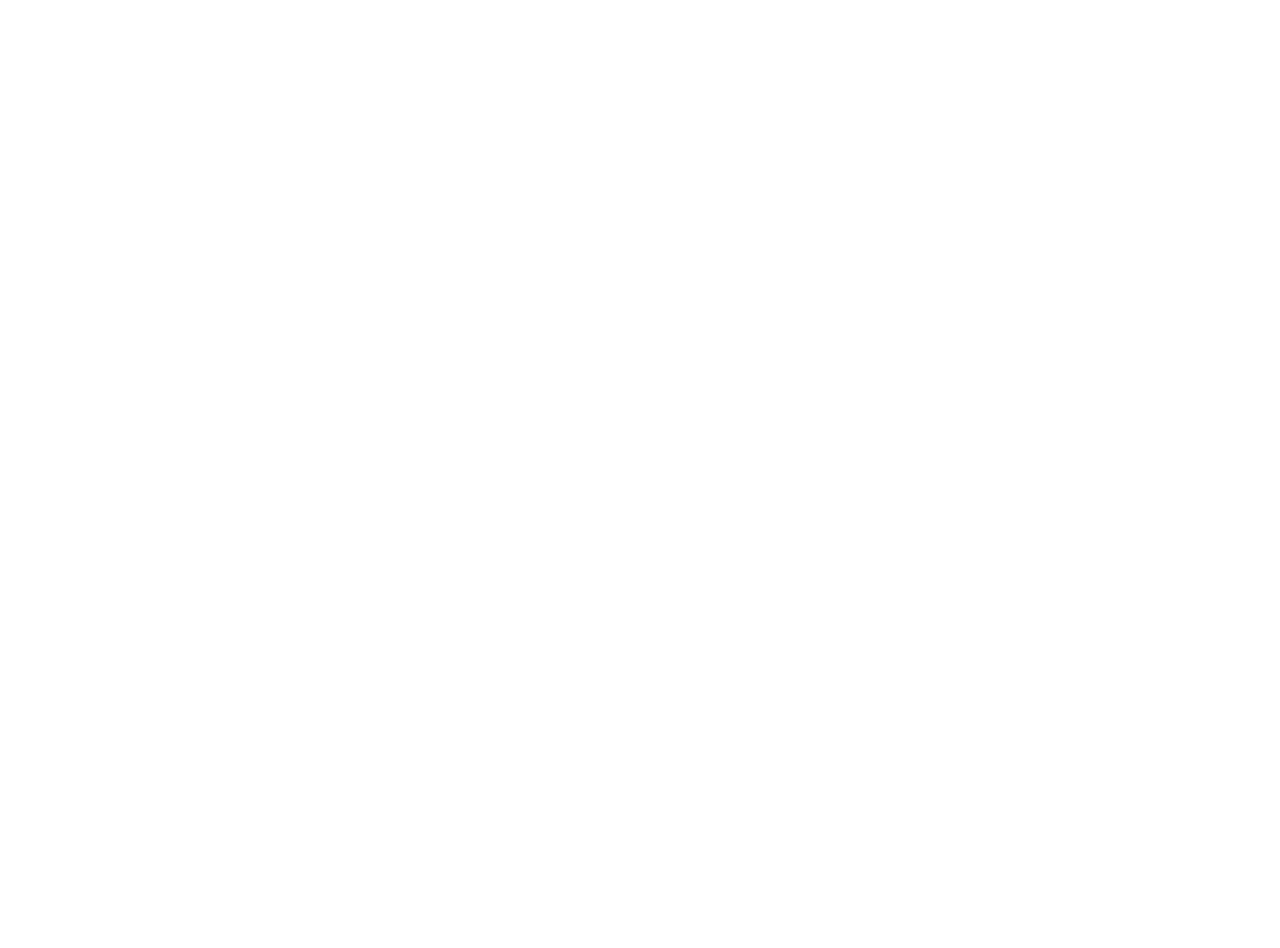
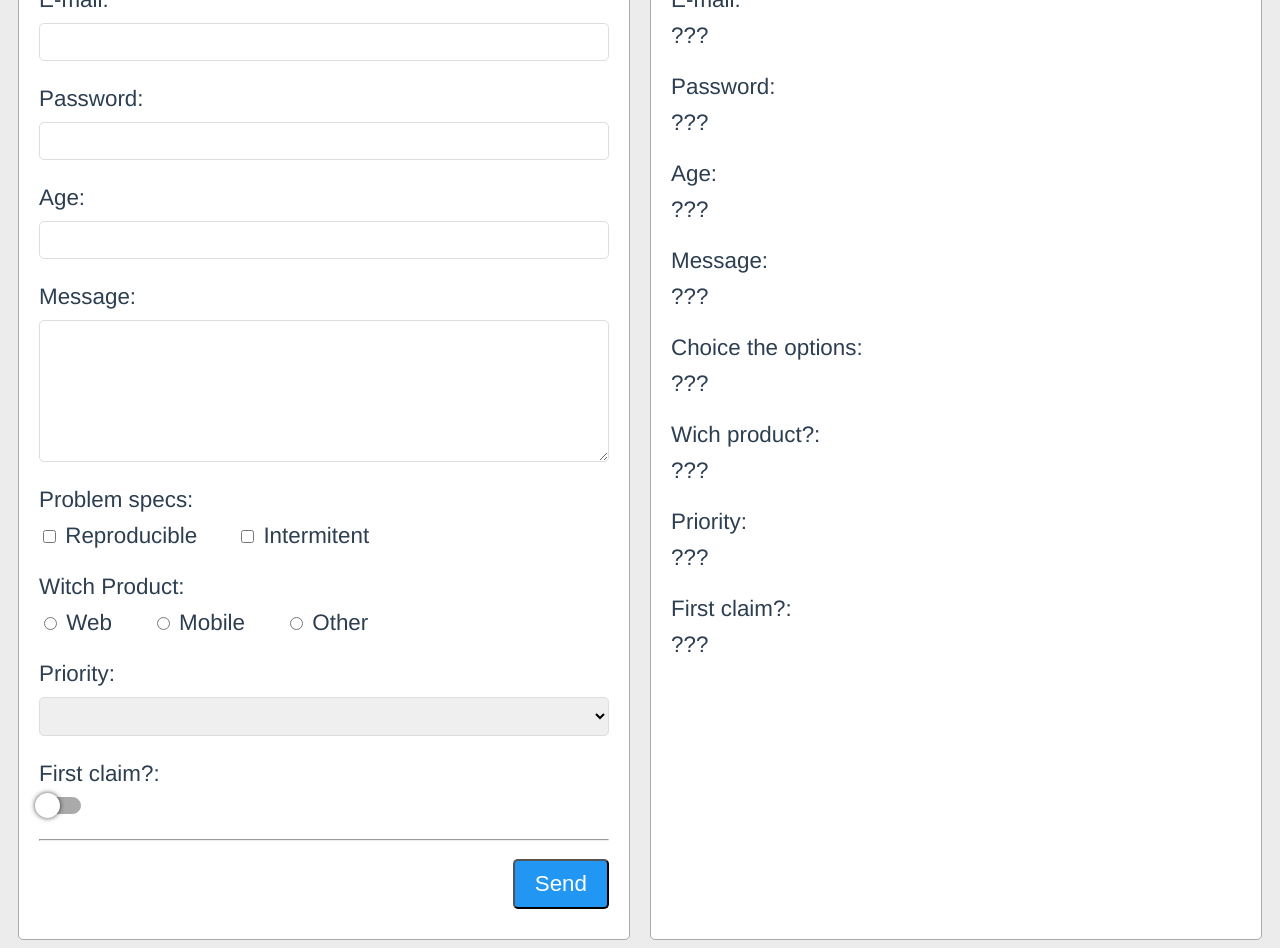
Before and after one commit to pedrosales/VueJS, a Vue app in the folder forms/fomrs-01/: page / in a window 1280 px wide. Shown: the part 180-1128 px from the top of the page. Before the commit the page ends 800 px from the top, so only its background shows below. Built offline with nearby package versions, Linux system fonts and the light colour scheme.

Commit message:
inicial project forms

```diff
--- a/forms/fomrs-01/src/App.vue
+++ b/forms/fomrs-01/src/App.vue
@@ -1,10 +1,146 @@
 <template>
-  <div id="app"></div>
+  <div id="app">
+    <h1>Register you claim</h1>
+    <div class="content">
+      <form class="panel">
+        <div class="header">Form</div>
+        <Label name="E-mail">
+          <input type="text" />
+        </Label>
+        <Label name="Password">
+          <input type="password" />
+        </Label>
+        <Label name="Age">
+          <input type="number" />
+        </Label>
+        <Label name="Message">
+          <textarea name cols="30" rows="5"></textarea>
+        </Label>
+        <Label name="Problem specs">
+          <span class="mr-4">
+            <input type="checkbox" value="reproducible" /> Reproducible
+          </span>
+          <span>
+            <input type="checkbox" value="intermitent" /> Intermitent
+          </span>
+        </Label>
+        <Label name="Witch Product">
+          <span class="mr-4">
+            <input type="radio" /> Web
+          </span>
+          <span class="mr-4">
+            <input type="radio" /> Mobile
+          </span>
+          <span>
+            <input type="radio" /> Other
+          </span>
+        </Label>
+        <Label name="Priority">
+          <select name id>
+            <option></option>
+          </select>
+        </Label>
+        <Label name="First claim?">
+          <SwitchSelector />
+        </Label>
+        <hr />
+        <button>Send</button>
+      </form>
+      <div class="panel">
+        <div class="header">Result</div>
+        <Label name="E-mail">
+          <span>???</span>
+        </Label>
+        <Label name="Password">
+          <span>???</span>
+        </Label>
+        <Label name="Age">
+          <span>???</span>
+        </Label>
+        <Label name="Message">
+          <span>???</span>
+        </Label>
+        <Label name="Choice the options">
+          <span>???</span>
+        </Label>
+        <Label name="Wich product?">
+          <span>???</span>
+        </Label>
+        <Label name="Priority">
+          <span>???</span>
+        </Label>
+        <Label name="First claim?">
+          <span>???</span>
+        </Label>
+      </div>
+    </div>
+  </div>
 </template>
 
 <script>
-export default {};
+import SwitchSelector from "./components/SwitchSelector.vue";
+import Label from "./components/Label.vue";
+
+export default {
+  name: "app",
+  components: { SwitchSelector, Label },
+};
 </script>
 
 <style>
+body {
+  background-color: #ececec;
+}
+
+#app {
+  font-family: "Avenir", Helvetica, Arial, sans-serif;
+  -webkit-font-smoothing: antialiased;
+  -moz-osx-font-smoothing: grayscale;
+  text-align: center;
+  color: #2c3e50;
+
+  display: flex;
+  flex-direction: column;
+}
+
+.content {
+  display: flex;
+}
+
+.panel {
+  flex: 1;
+  background-color: #fff;
+  margin: 0px 10px;
+  padding: 20px;
+  border: 1px solid #aaa;
+  border-radius: 5px;
+}
+
+.panel .header {
+  width: 100%;
+  background-color: #ddd;
+  padding: 10px 0px;
+  border-radius: 5px;
+  font-size: 1.4rem;
+}
+
+#app form button {
+  float: right;
+  margin: 10px 0px;
+  padding: 10px 20px;
+  font-size: 1.4rem;
+  border-radius: 5px;
+  color: #fff;
+  background-color: #2196f3;
+}
+
+#app h1 {
+  font-weight: 200;
+  margin: 20px;
+  padding: 0;
+}
+
+.mr-4 {
+  margin-right: 40px;
+}
 </style>
--- /dev/null
+++ b/forms/fomrs-01/src/components/Label.vue
@@ -0,0 +1,41 @@
+<template>
+  <div class="label">
+    <label>{{ name }}:</label>
+    <div class="element">
+      <slot></slot>
+    </div>
+  </div>
+</template>
+
+<script>
+export default {
+  props: ["name"],
+};
+</script>
+
+<style scoped>
+.label {
+  display: flex;
+  flex-direction: column;
+  align-items: flex-start;
+  margin: 15px 0px;
+  font-size: 1.4rem;
+}
+
+.element {
+  display: flex;
+  align-self: stretch;
+  margin: 10px 0px;
+}
+
+input,
+textarea,
+select {
+  flex: 1;
+  font-size: 1.4rem;
+  outline: none;
+  border: 1px solid #ddd;
+  border-radius: 5px;
+  padding: 5px 10px;
+}
+</style>
--- /dev/null
+++ b/forms/fomrs-01/src/components/SwitchSelector.vue
@@ -0,0 +1,56 @@
+<template>
+  <div class="switch" @click="on = !on" :class="{on, off: !on }">
+    <div v-if="on" class="button"></div>
+    <div v-else class="button"></div>
+  </div>
+</template>
+
+<script>
+export default {
+  data() {
+    return {
+      on: false,
+    };
+  },
+};
+</script>
+
+<style scoped>
+.switch {
+  position: relative;
+  display: flex;
+  flex-direction: column;
+  justify-content: center;
+  height: 15px;
+  width: 40px;
+  border-radius: 20px;
+  border: 1px solid #aaa;
+}
+
+.button {
+  position: absolute;
+  margin: 0px 5px;
+  height: 25px;
+  width: 25px;
+  border-radius: 14px;
+  background-color: #fff;
+  box-shadow: 0px 0px 5px #000b;
+}
+
+.off {
+  background-color: #aaa;
+}
+
+.on {
+  background-color: #7495c2;
+}
+
+.off .button {
+  left: -10px;
+}
+
+.on .button {
+  background-color: #255ca9;
+  align-self: flex-end;
+}
+</style>
```
